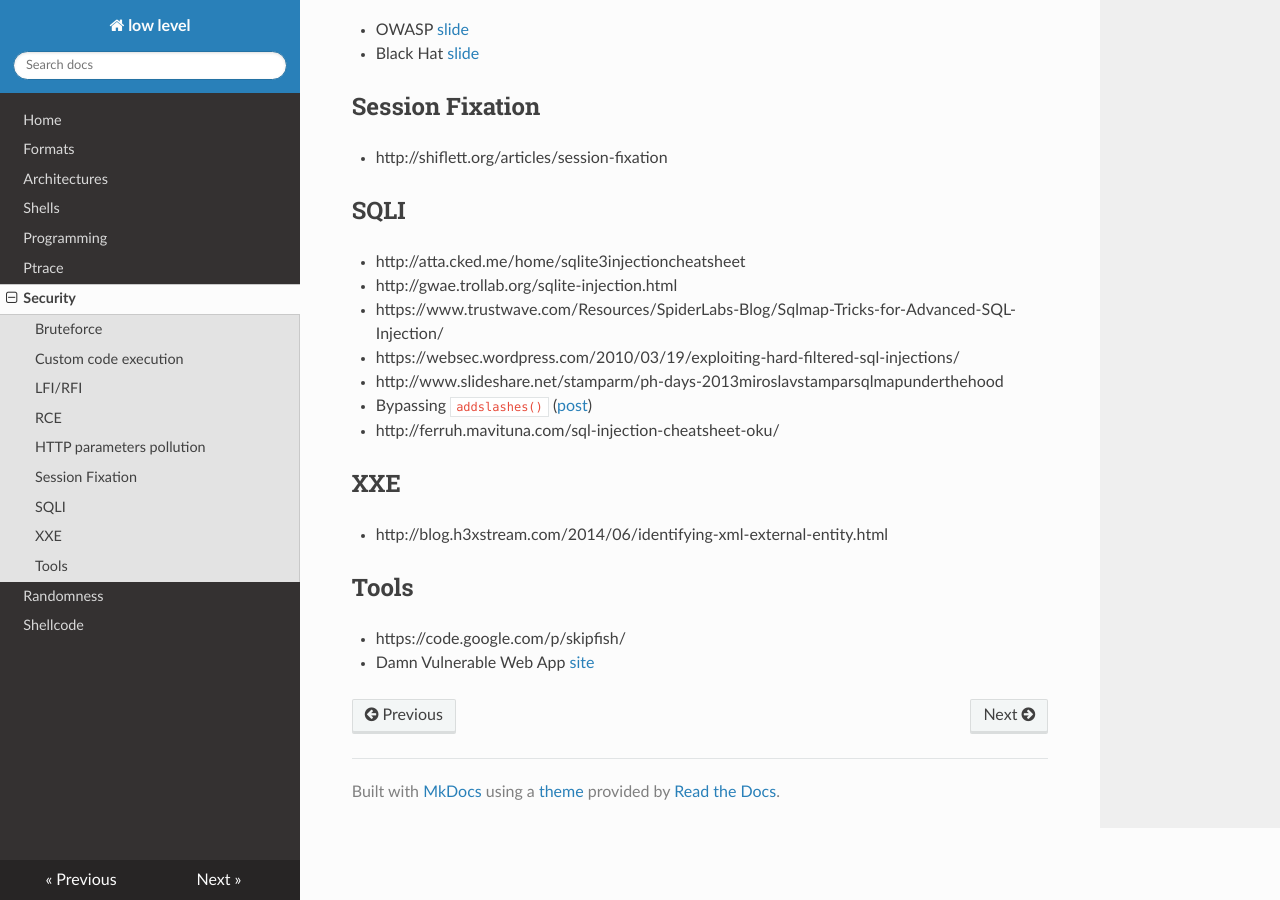
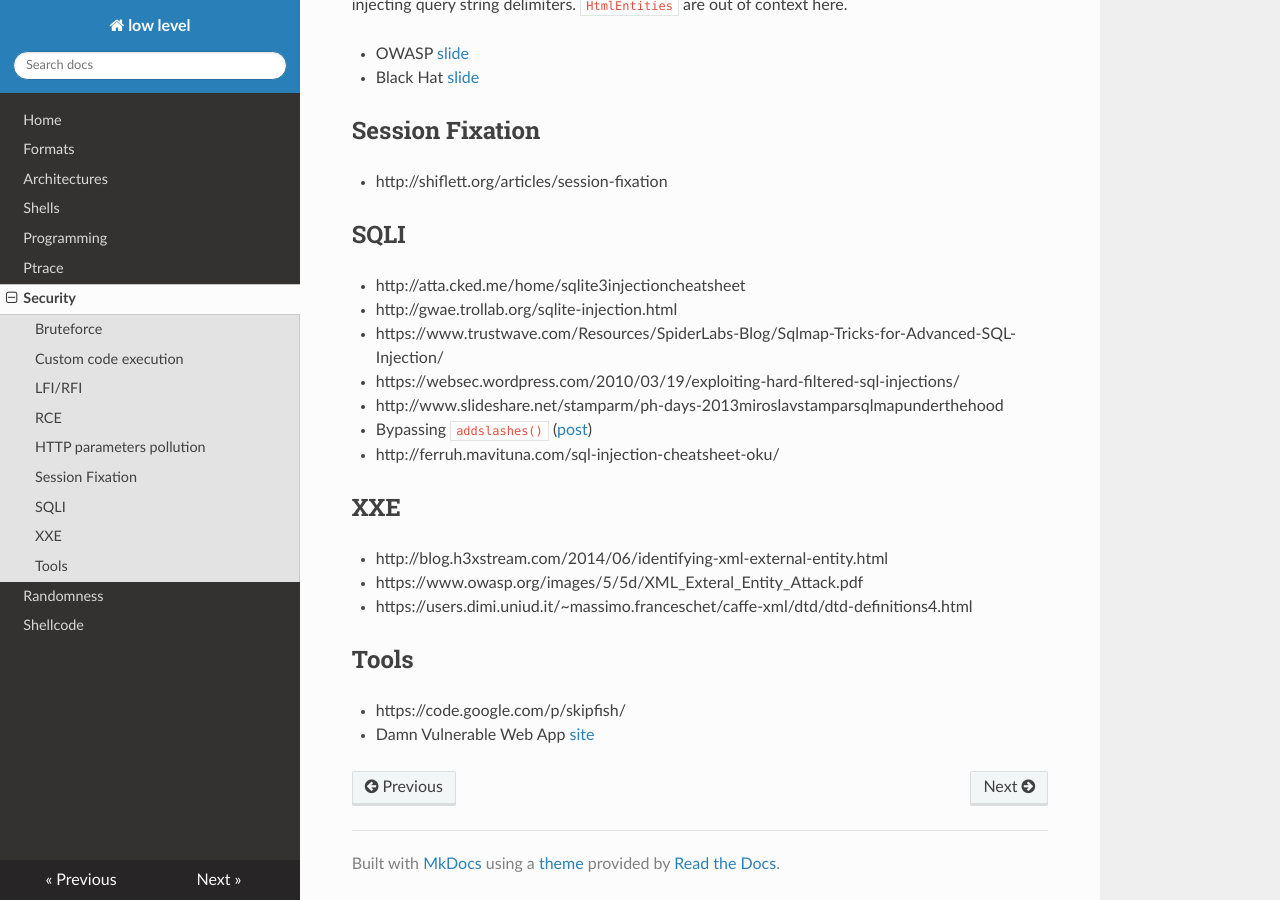
Before and after one commit to gipi/low-level, an MkDocs documentation site: the page built from docs/security.md, in a window 1280 px wide and 900 px high, scrolled down 1465 px. Built offline with MkDocs 1.6.1, drawn with Linux system fonts in a browser that asks for light colours; nearby versions of some CDN libraries; old or Windows-style settings are respelled for this version of MkDocs; some of the changed lines change nothing that is shown; some of the changed text lies outside the part shown.

Commit message:
Add links.

```diff
--- a/docs/security.md
+++ b/docs/security.md
@@ -35,6 +35,7 @@ See also [shellcode](/shellcode/).
 
  - https://gbmaster.wordpress.com/2015/06/28/x86-exploitation-101-house-of-force-jedi-overflow/
  - http://0x90909090.blogspot.it/2015/07/no-one-expect-command-execution.html
+ - GHOST vulnerability [report](http://www.openwall.com/lists/oss-security/2015/01/27/9)
 
 ## LFI/RFI
 
@@ -74,6 +75,8 @@ by injecting query string delimiters. ``HtmlEntities`` are out of context here.
 ## XXE
 
  - http://blog.h3xstream.com/2014/06/identifying-xml-external-entity.html
+ - https://www.owasp.org/images/5/5d/XML_Exteral_Entity_Attack.pdf
+ - https://users.dimi.uniud.it/~massimo.franceschet/caffe-xml/dtd/dtd-definitions4.html
 
 ## Tools
 
```
